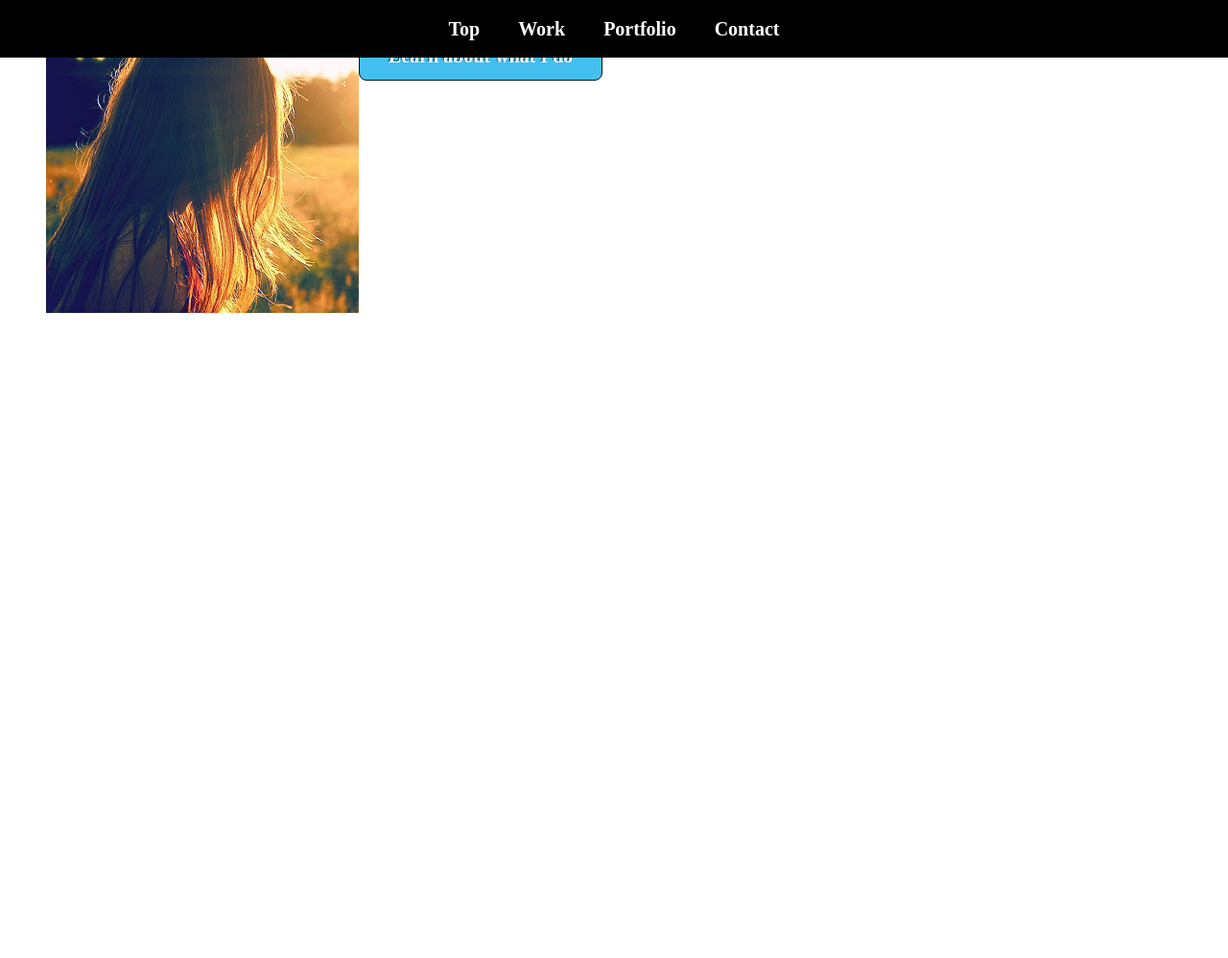
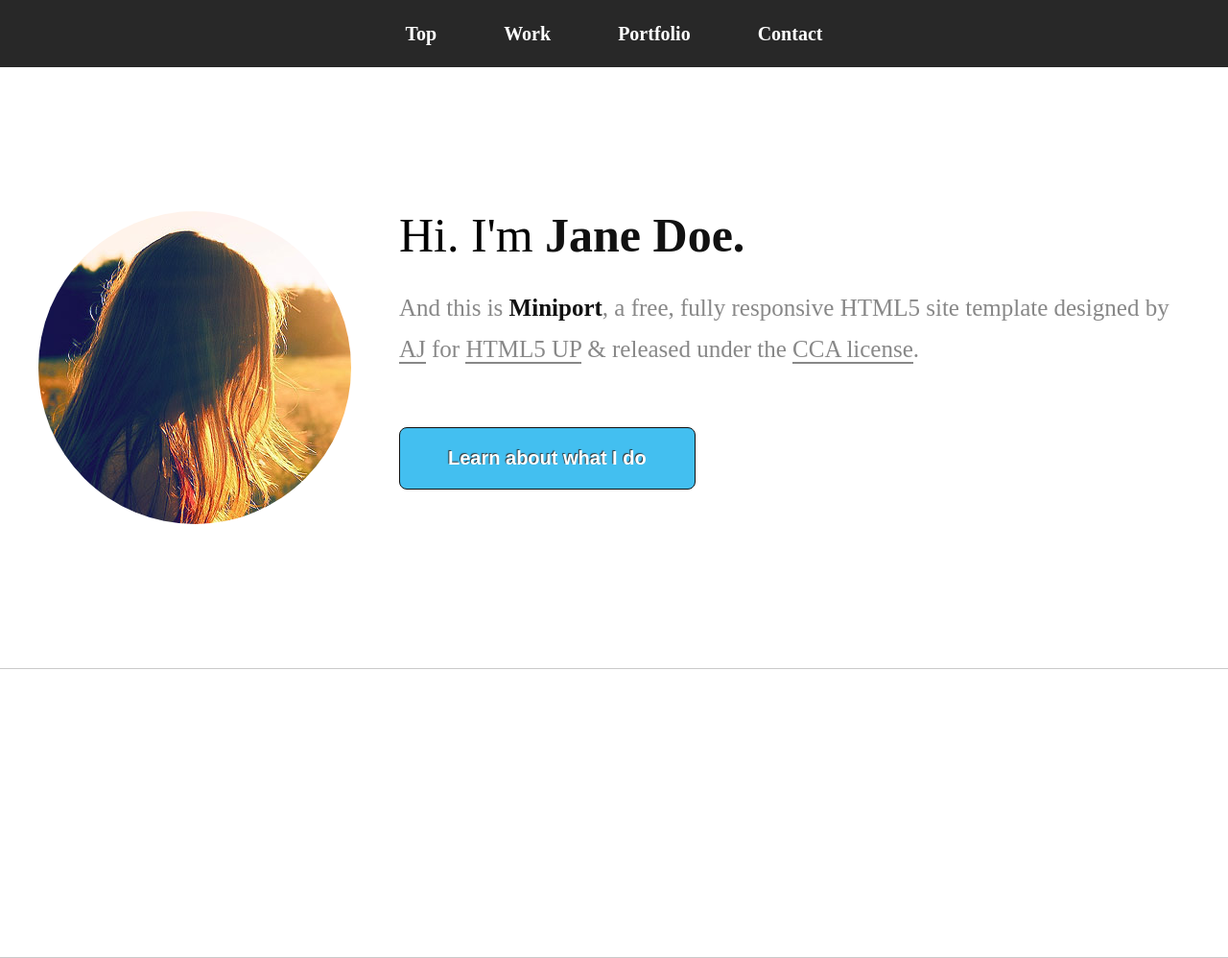
Before and after one commit to Ahndaegeun/Miniport-practice, a plain HTML site: page index.html in a window 1280 px wide. Shown: the whole page at 96% size. Before the commit the page ends 800 px from the top, so only its background shows below. Drawn offline with nearby package versions, Linux system fonts and the light colour scheme.

Commit message:
header finish

```diff
--- a/css/main.css
+++ b/css/main.css
@@ -1,18 +1,26 @@
 /* COMMON */
+* {
+    box-sizing: border-box;
+}
 .body__container {
     position: relative;
 }
 
-/* INNER */
+/* INNER & SECTION */
 .inner {
-    width: 100%;
-    display: flex;
-    justify-content: center;
+    max-width: 1200px;
+    margin: 0 auto;
+    padding: 150px 0;
+}
+
+.section {
+    position: relative;
+    border-bottom: 1px solid rgb(201, 201, 201);
 }
 
 /* BUTTON */
 .btn {
-    padding: 15px 30px;
+    padding: 20px 50px;
     border-radius: 8px;
     background: #43bff0;
     display: inline-block;
@@ -29,45 +37,86 @@
     background: #6fd6ff;
 }
 
-/* NAVIGATION */
-nav {
-    width: 100%;
-    background: #000;
+/* SUMMARY */
+.summary {
+    text-align: center;
+}
+
+.summary__title {
+    font-size: 30px;
+    font-weight: bold;
+    margin-bottom: 20px;
+}
+
+.summary__description {
+    font-size: 18px;
+    font-weight: 300;
+    color: #888;
+    line-height: 1.7;
+}
+
+/* TEXT & LINK */
+.text--bold {
+    font-weight: bold;
+    color: #111;
+}
+
+.link--underline {
+    border-bottom: 2px solid #888;
+}
+
+/* HEADER */
+.section--header .top-nav {
+    position: relative;
+    height: 70px;
+}
+
+.section--header .top-nav ul {
+    background: #282828;
     position: fixed;
     top: 0;
     left: 0;
-}
-
-nav ul {
+    right: 0;
     display: flex;
     justify-content: center;
 }
 
-nav ul li a {
+.section--header .top-nav ul li a {
     display: block;
-    padding: 10px 15px;
-    margin: 10px 5px;
     color: #fff;
+    padding: 15px 20px;
+    border-radius: 5px;
     font-size: 20px;
-    font-weight: 900;
-    border-radius: 8px;
+    font-weight: bold;
+    line-height: 1;
+    margin: 10px 15px;
     transition: .5s;
 }
 
-nav ul li a:hover {
-    background: rgb(58, 58, 58);
+.section--header .top-nav ul li a:hover {
+    background: #444;
 }
 
-/* USER CARD */
-section .section--user-card .inner {
+.section--header .inner .user-card {
     display: flex;
-    justify-content: center;
-    width: 100%;
-    margin: 150px 0;
 }
 
-section .section--user-card img {
+.section--header .user-card img {
     border-radius: 50%;
-    width: 80px;
-    height: 80px;
+    margin-right: 50px;
 }
+
+.section--header .summary {
+    text-align: start;
+}
+
+.section--header .summary__title {
+    font-weight: 500;
+    font-size: 50px;
+    margin-bottom: 30px;
+}
+
+.section--header .summary__description {
+    font-size: 25px;
+    margin-bottom: 60px;
+}
--- a/index.html
+++ b/index.html
@@ -39,43 +39,45 @@
 <body>
 <div class="body__container">
 
-    <!-- NAVIGATION -->
-    <nav>
-
+    <!-- HEADER -->
+    <header class="section section--header">
+        <nav class="top-nav">
             <ul>
                 <li><a href="#">Top</a></li>
                 <li><a href="#">Work</a></li>
                 <li><a href="#">Portfolio</a></li>
                 <li><a href="#">Contact</a></li>
             </ul>
-
         </nav>
-
-    <!-- USER CARD -->
-    <section class="section section--user-card">
         <div class="inner">
-
+            <div class="user-card">
                 <img src="./img/user-profile.jpg" alt="user-profile">
 
                 <div class="summary">
                     <h1 class="summary__title">
-                    Hi. I'm <strong>Jane Doe.</strong>
+                        Hi. I'm <span class="text--bold">Jane Doe.</span>
                     </h1>
+                    <p class="summary__description">
+                        And this is <span class="text--bold">Miniport</span>, a free, fully responsive HTML5 site template
+                        designed by <a href="#" class="link--underline">AJ</a> for <a href="#" class="link--underline">HTML5 UP</a> &
+                        released under the <a href="#" class="link--underline">CCA license</a>.
+                    </p>
+                    <button type="button" class="btn">
+                        Learn about what I do
+                    </button>
+                </div>
 
-                <p class="summary__description">
-                    And this is <strong>Miniport</strong>, a free, fully responsive HTML5 site template
-                    designed by <a href="#">AJ</a> for <a href="#">HTML5 UP</a> & released under the <a href="#">CCA license</a>.
-                </p>
+            </div>
+        </div>
+    </header>
 
-                <a href="#" class="btn">
-                    Learn about what I do
-                </a>
-            </div>
+    <!-- CONTENTS -->
+    <section class="section section--contents">
+        <div class="inner">
 
         </div>
     </section>
 
-
 </div>
 </body>
 </html>
```
Lines whose indentation alone changed are shown as unchanged.
